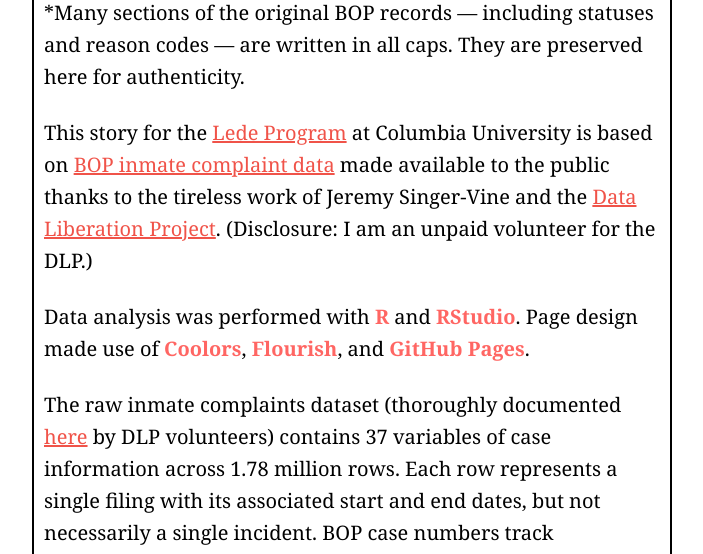
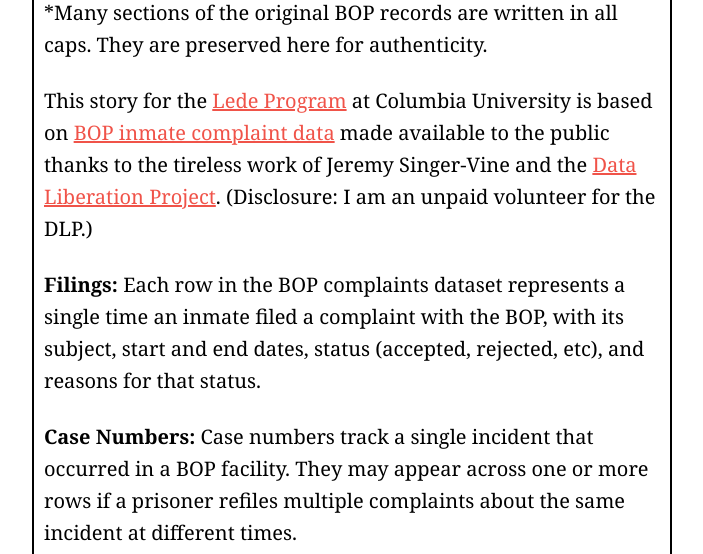
Before and after one commit to declanrjb/lede-project2, a plain HTML site: page index.html in a window 1280 px wide. Shown: the part 10643-11197 px from the top of the page, without its empty margins (288-991 px from the left). Drawn offline with nearby package versions, Linux system fonts and the light colour scheme; a script that the page names is missing.

Commit message:
update nerd box

```diff
--- a/index.html
+++ b/index.html
@@ -158,17 +158,16 @@
               <h3 style="margin-top: 0px; text-align: right; margin-bottom: 15px;"><a class='git-tag' href="https://github.com/declanrjb/lede-project2" style="text-decoration: none;"><i class="fa-brands fa-github"></i> GitHub</a></h3>
           </div>
       </div>
-      <p>*Many sections of the original BOP records — including statuses and reason codes — are written in all caps. They are preserved here for authenticity.</p>
+      <p>*Many sections of the original BOP records are written in all caps. They are preserved here for authenticity.</p>
       <p>This story for the <a href="https://ledeprogram.com/">Lede Program</a> at Columbia University is based on <a href="https://www.data-liberation-project.org/datasets/federal-inmate-complaints/">BOP inmate complaint data</a> made available to the public thanks to the tireless work of
         Jeremy Singer-Vine and the <a href="https://www.data-liberation-project.org/">Data Liberation Project</a>. (Disclosure: I am an unpaid volunteer for the DLP.)
       </p>
-      <p>Data analysis was performed with <a class='tool'>R</a> and <a class='tool'>RStudio</a>.
-          Page design made use of <a class='tool'>Coolors</a>, <a class='tool'>Flourish</a>, and <a class='tool'>GitHub Pages</a>.</p>
-      <p>The raw inmate complaints dataset (thoroughly documented <a href="https://docs.google.com/document/d/1vTuyUFNqS9tex4_s4PgmhF8RTvTb-uFMN5ElDjjVHTM/edit">here</a> by DLP volunteers)
-      contains 37 variables of case information across 1.78 million rows. Each row represents a single filing with its associated start and
-    end dates, but not necessarily a single incident. BOP case numbers track continuing complaints across rows, and each case number
-    can appear in one or more rows. In principle, each real-world incident is assigned its own dedicated case number regardless of how
-    many times an inmate ultimately files a complaint about it, although this is difficult to verify without more information about the incidents themselves.</p>
+        <p><b>Filings: </b>Each row in the BOP complaints dataset represents a single time an inmate filed a complaint
+        with the BOP, with its subject, start and end dates, status (accepted, rejected, etc), and reasons for that status.</p>
+        <p><b>Case Numbers: </b>Case numbers track a single incident that occurred in a BOP facility. They may appear
+        across one or more rows if a prisoner refiles multiple complaints about the same incident at different times.</p>
+        <p><b>Case Subject: </b>Each complaint has both a primary and secondary subject. A single case number may appear
+        with differing subjects in different filings, but this is unusual.</p>
         <p>This story began with volunteer work I undertook for the DLP tidying the original raw dataset for easier use by researchers
           and journalists, as well as geocoding the complaints to the real-world locations of their subject facilities. That <a href="https://github.com/declanrjb/dlp-inmate-complaints">work is ongoing</a>.
           However, the analysis presented here is my own and should not be taken to represent the findings of the DLP or its other volunteers. <a href="https://github.com/declanrjb/lede-project2">This repository</a>
```
